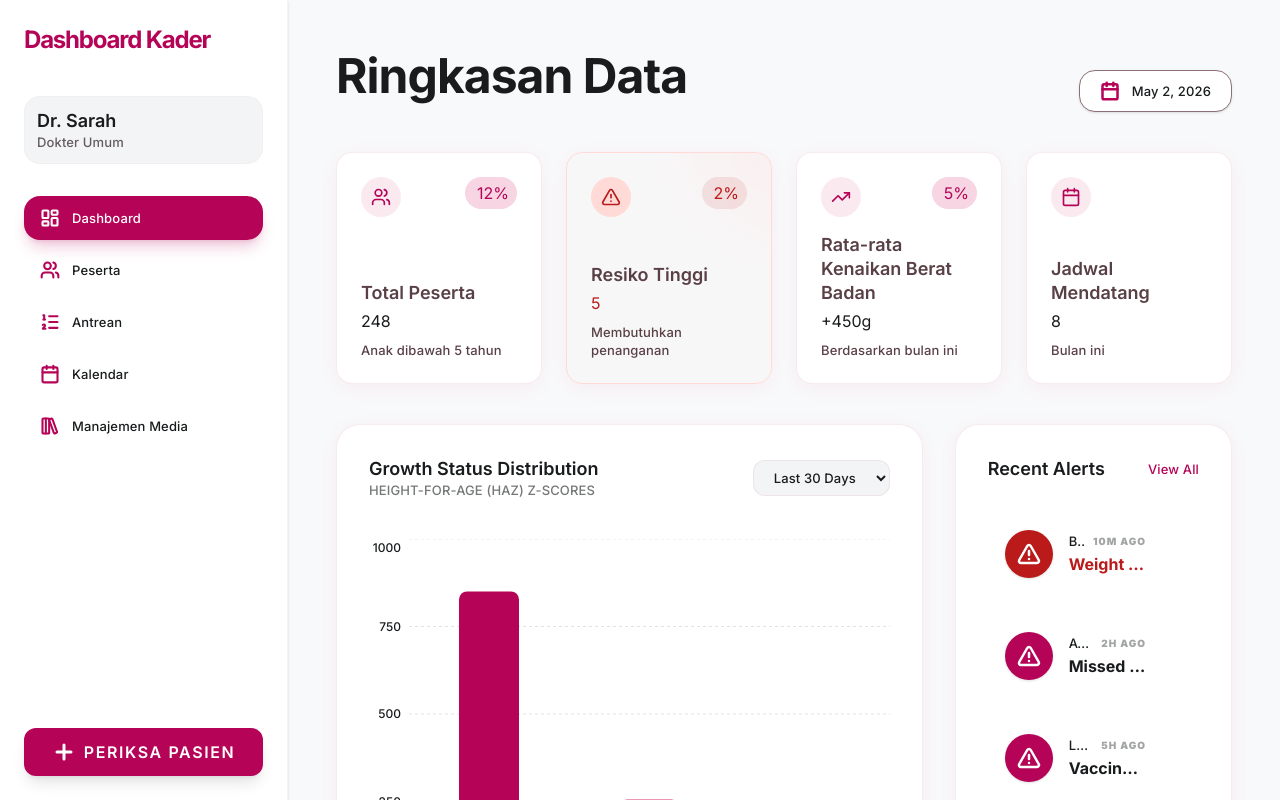
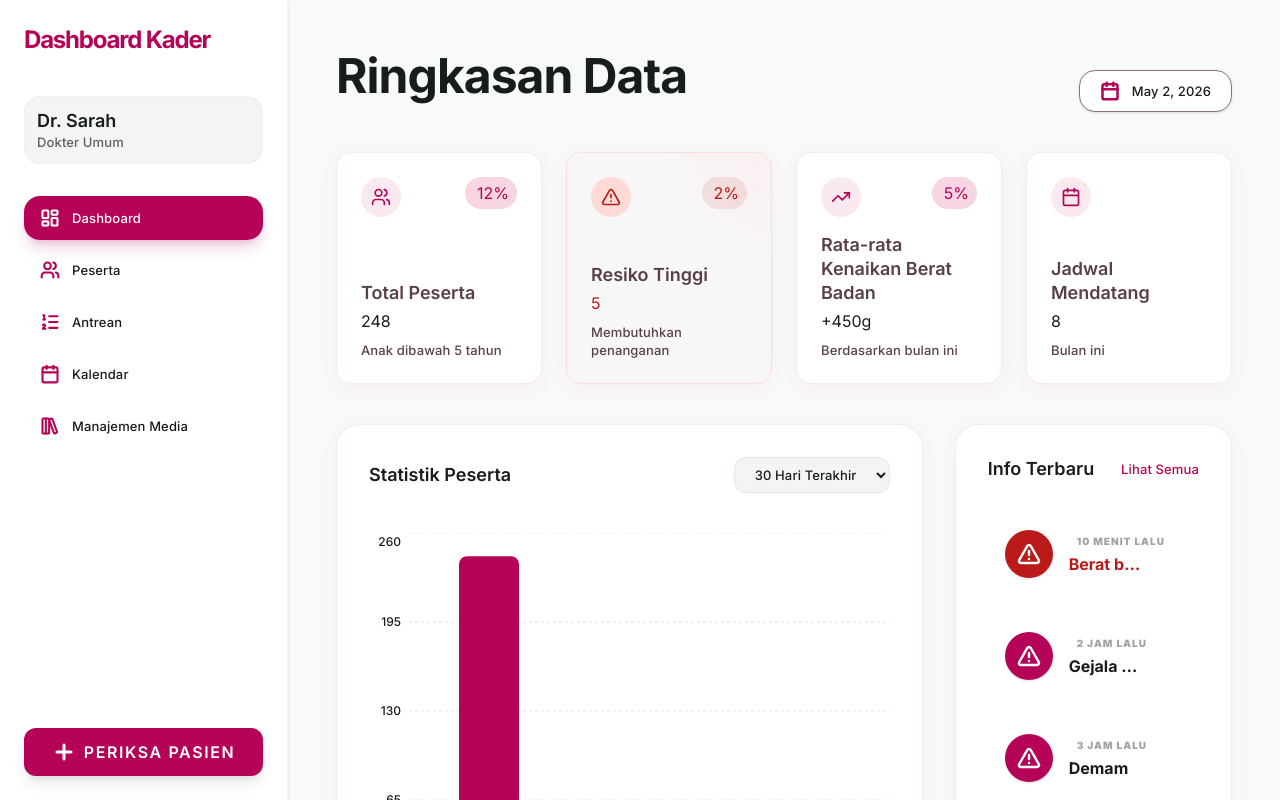
Before and after one commit to GithubFarelAlghazali/kader-posyandu-app, a React (Vite) app: page / in a window 1280 px wide. Built offline with nearby package versions, Linux system fonts and the light colour scheme.

Commit message:
feat: change dashboard UI sentences pt2

```diff
--- a/src/pages/Dashboard.tsx
+++ b/src/pages/Dashboard.tsx
@@ -7,15 +7,15 @@ import { motion } from "motion/react";
 import { Button } from "../components/atoms/Button";
 
 const mockData = [
-	{ name: "Normal", value: 850, color: "#b50457" },
-	{ name: "At Risk", value: 256, color: "#d82d70" },
-	{ name: "Stunted", value: 142, color: "#ba1a1a" },
+	{ name: "Normal", value: 243, color: "#b50457" },
+	{ name: "Beresiko", value: 5, color: "#d82d70" },
+	{ name: "Stunting", value: 8, color: "#ba1a1a" },
 ];
 
 const alerts = [
-	{ id: 1, name: "Budi Santoso", issue: "Weight dropped by 1.2kg", type: "error", time: "10m ago" },
-	{ id: 2, name: "Ayu Lestari", issue: "Missed 2 month checkup", type: "warning", time: "2h ago" },
-	{ id: 3, name: "Leo M.", issue: "Vaccination overdue", type: "warning", time: "5h ago" },
+	{ id: 1, name: "Keysha Latuhayu", issue: "Berat badan turun 1kg", type: "error", time: "10 menit lalu" },
+	{ id: 2, name: "Ayu Lestari", issue: "Gejala demam berdarah", type: "warning", time: "2 jam lalu" },
+	{ id: 3, name: "Leo Wijaya", issue: "Demam", type: "warning", time: "3 jam lalu" },
 ];
 
 export function Dashboard() {
@@ -48,12 +48,11 @@ export function Dashboard() {
 				<motion.div initial={{ opacity: 0, scale: 0.98 }} animate={{ opacity: 1, scale: 1 }} className="lg:col-span-8 bg-white p-8 rounded-3xl border border-outline-variant/30 shadow-clinical flex flex-col min-h-[450px]">
 					<div className="flex justify-between items-center mb-10">
 						<div>
-							<h3 className="text-title-sm font-black text-on-surface">Growth Status Distribution</h3>
-							<p className="text-label-sm text-on-surface font-bold opacity-60 uppercase tracking-widest">Height-for-Age (HAZ) Z-scores</p>
+							<h3 className="text-title-sm font-black text-on-surface">Statistik Peserta</h3>
 						</div>
 						<select className="bg-surface-container-low border border-outline-variant/30 rounded-xl text-label-sm font-black px-4 py-2 outline-none focus:ring-2 focus:ring-primary/20">
-							<option>Last 30 Days</option>
-							<option>Last Quarter</option>
+							<option>30 Hari Terakhir</option>
+							<option>7 Hari terakhir</option>
 						</select>
 					</div>
 
@@ -87,8 +86,8 @@ export function Dashboard() {
 				<div className="lg:col-span-4 space-y-8">
 					<motion.div initial={{ opacity: 0, x: 20 }} animate={{ opacity: 1, x: 0 }} className="bg-white p-8 rounded-3xl border border-outline-variant/30 shadow-clinical">
 						<div className="flex justify-between items-center mb-8">
-							<h3 className="text-title-sm font-black text-on-surface">Recent Alerts</h3>
-							<button className="text-label-sm text-primary font-black hover:underline decoration-2 underline-offset-4">View All</button>
+							<h3 className="text-title-sm font-black text-on-surface">Info Terbaru</h3>
+							<button className="text-label-sm text-primary font-black hover:underline decoration-2 underline-offset-4">Lihat Semua</button>
 						</div>
 
 						<div className="flex flex-col gap-5">
@@ -112,7 +111,7 @@ export function Dashboard() {
 
 					{/* Quick Action Bar */}
 					<Button variant="secondary" className="bg-primary hover:bg-white hover:text-primary-container cursor-pointer text-on-primary p-8 rounded-3xl shadow-2xl relative overflow-hidden group w-full z-10 font-bold ">
-						Begin Screening Session
+						Mulai Sesi Screening
 					</Button>
 				</div>
 			</div>
```
